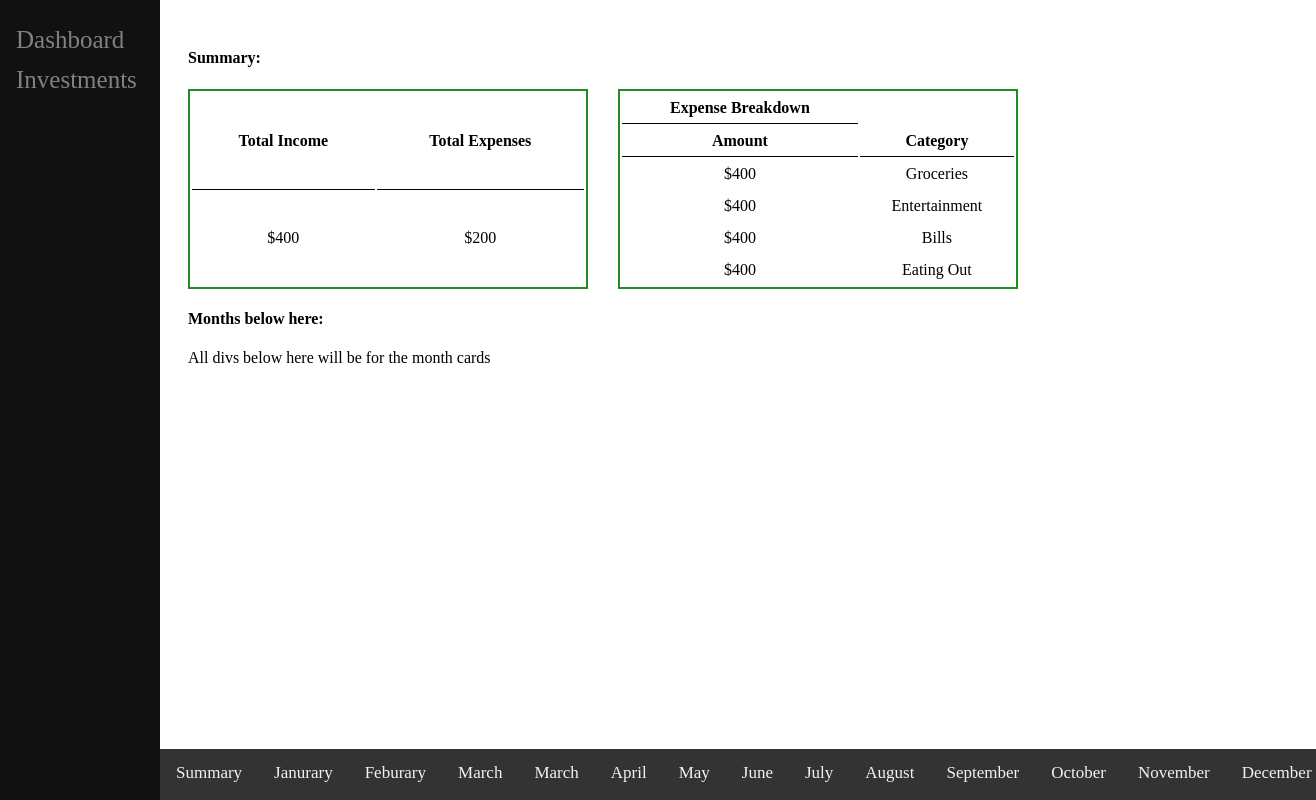
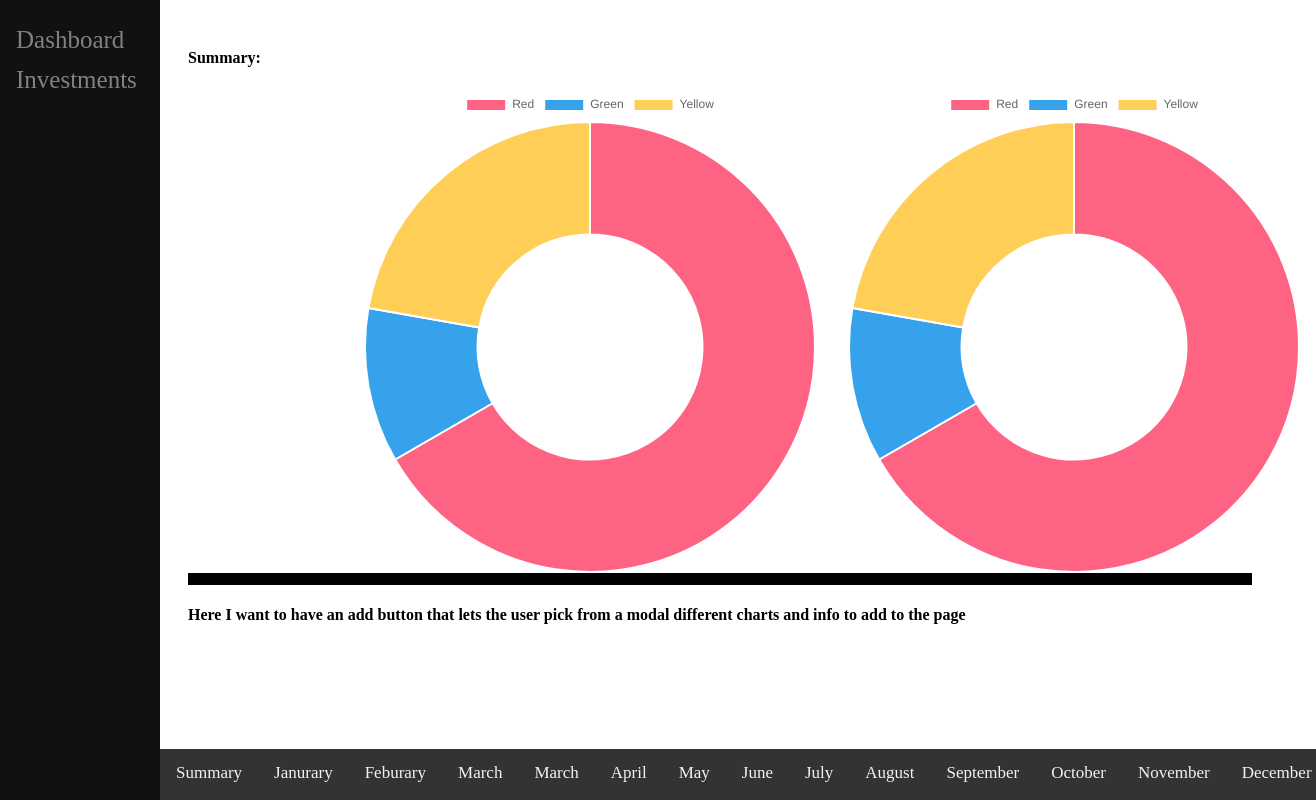
Before and after one commit to MickeyBrow/budget-tracker, a Next.js app in the folder front-end/: page /Dashboard in a window 1280 px wide. Shown: the whole page, 1316 px wide, since content can reach past the window. Built offline with nearby package versions, Linux system fonts and the light colour scheme.

Commit message:
added chart.js to the project and some place holder charts to see it on the dashboard

```diff
--- a/front-end/package.json
+++ b/front-end/package.json
@@ -10,11 +10,13 @@
   },
   "dependencies": {
     "autoprefixer": "10.4.14",
+    "chart.js": "^4.3.0",
     "eslint": "8.41.0",
     "eslint-config-next": "13.4.4",
     "next": "13.4.4",
     "postcss": "8.4.24",
     "react": "18.2.0",
+    "react-chartjs-2": "^5.2.0",
     "react-dom": "18.2.0",
     "tailwindcss": "3.3.2"
   }
--- a/front-end/src/app/Dashboard/layout.js
+++ b/front-end/src/app/Dashboard/layout.js
@@ -17,6 +17,7 @@ export default function RootLayout({ children }) {
           <main>{children}</main>
           <BottomNavBar/>
         </div>
+        <div className="border"></div>
       </body>
     </html>
   )
--- a/front-end/src/app/Dashboard/page.css
+++ b/front-end/src/app/Dashboard/page.css
@@ -1,39 +1,10 @@
-.card {
-  /* Add shadows to create the "card" effect */
-  box-shadow: 0 4px 8px 0 rgba(0,0,0,0.2);
-  transition: 0.3s;
-  border-radius: 5px; /* 5px rounded corners */
-  display: inline-block;
+.head {
+  display: flex;
+  height: 80%;
+  padding-left: 15%;
 }
 
-.container {
-  display: inline-block;
-  text-align: center;
-  background-color: green;
-  padding-left: 10px;
-  padding-right: 10px;
+.border {
+  background-color: black;
+  height: 2%;
 }
-
-.head {
-  border-radius: 5px 5px 0 0;
-  text-align: center;
-}
-
-.App {
-  display: flex;
-}
-
-table {
-  border: 2px solid forestgreen;
-  width: 400px;
-  height: 200px;
-  margin-right: 30px;
-}
-
-th {
-  border-bottom: 1px solid black;
-}
-
-td {
-  text-align: center;
-}
--- a/front-end/src/app/Dashboard/page.js
+++ b/front-end/src/app/Dashboard/page.js
@@ -1,48 +1,49 @@
+"use client";
+
+import 'chart.js/auto';
 import './page.css'
+import React from 'react';
+import {Doughnut} from 'react-chartjs-2';
 
 export default function Dashboard() {
+  const data = {
+    labels: [
+      'Red',
+      'Green',
+      'Yellow'
+    ],
+    datasets: [{
+      data: [300, 50, 100],
+      backgroundColor: [
+      '#FF6384',
+      '#36A2EB',
+      '#FFCE56'
+      ],
+      hoverBackgroundColor: [
+      '#FF6384',
+      '#36A2EB',
+      '#FFCE56'
+      ]
+    }]
+  };
+
   return (
     <>
       <h4>Summary:</h4>
-      <div class="App">
-        <table>
-          <tr>
-            <th>Total Income</th>
-            <th>Total Expenses</th>
-          </tr>
-          <tr>
-            <td>$400</td>
-            <td>$200</td>
-          </tr>
-        </table>
-        <table>
-          <tr>
-            <th>Expense Breakdown</th>
-          </tr>
-          <tr>
-            <th>Amount</th>
-            <th>Category</th>
-          </tr>
-          <tr>
-            <td>$400</td>
-            <td>Groceries</td>
-          </tr>
-          <tr>
-            <td>$400</td>
-            <td>Entertainment</td>
-          </tr>
-          <tr>
-            <td>$400</td>
-            <td>Bills</td>
-          </tr>
-          <tr>
-            <td>$400</td>
-            <td>Eating Out</td>
-          </tr>
-        </table>
+      <div className="head">
+        <Doughnut
+          data={data}
+          width={400}
+          height={400}
+        />
+        <Doughnut
+          data={data}
+          width={400}
+          height={400}
+        />
       </div>
-      <h4>Months below here:</h4>
-      <div>All divs below here will be for the month cards</div>
+      <div className="border"></div>
+      <h4>Here I want to have an add button that lets the user pick from a modal different charts and info to add to the page</h4>
     </>
   )
 }
```
Also changed, not shown: front-end/src/componentStyles/table.css (added, +16 -0 lines), front-end/src/components/table.js (added, +20 -0 lines), 1 other file (tests, documents, lock files or other folders).
